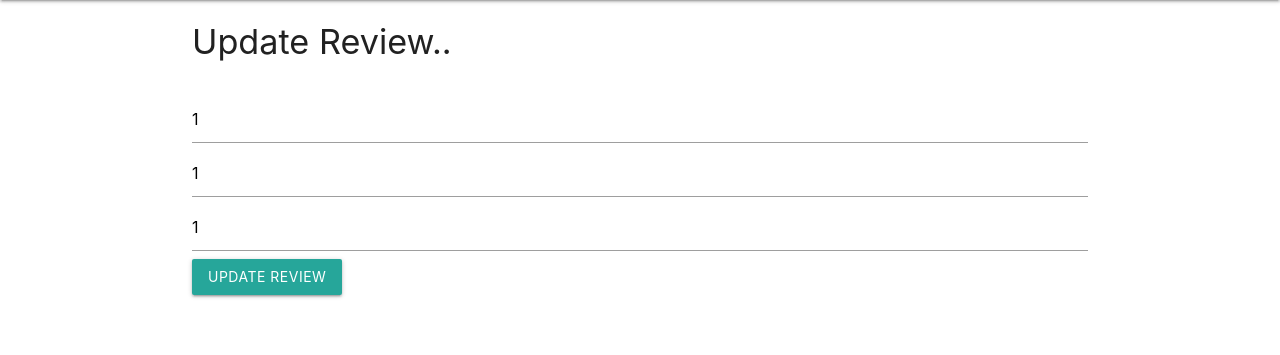
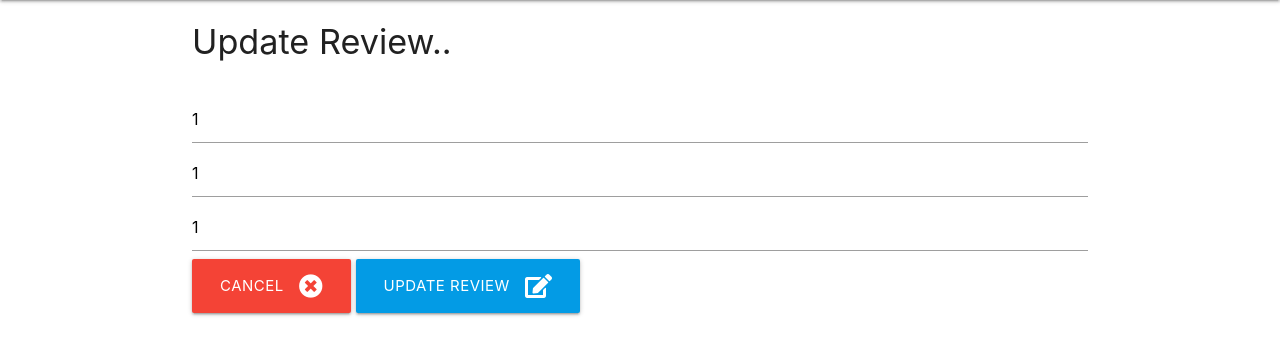
Before and after one commit to djmolloy57/test18thAprProjBook, a Flask app: page /update/1/1 in a window 1280 px wide. Shown: the part 64-419 px from the top of the page. Run offline with Flask 2, Linux system fonts and the light colour scheme; some libraries are stand-ins or nearby versions.

Commit message:
update buttons on edit review

```diff
--- a/templates/update.html
+++ b/templates/update.html
@@ -10,7 +10,13 @@
           <input type="text" placeholder="{{ review_bk_id }}" name="id" value="{{ review_bk_id }}">
           <input type="text" placeholder="{{review_bk_update}}" name="review" value="{{review_bk_update}}">
           <input type="text" placeholder="{{review_bk_update}}" name="review" value="{{review_bk_update}}">
-          <input type="submit" value="Update Review" class="btn btn-secondary">
+          <a href="{{ url_for('get_tasks') }}" class="btn-large red text-shadow">
+            Cancel <i class="fas fa-times-circle right"></i>
+          </a>
+
+          <button type="submit" class="btn-large light-blue darken-1 text-shadow">
+            Update Review <i class="fas fa-edit right"></i>
+          </button>
          </form>
       </div>
 
```
Also changed, not shown: 1 other file.
